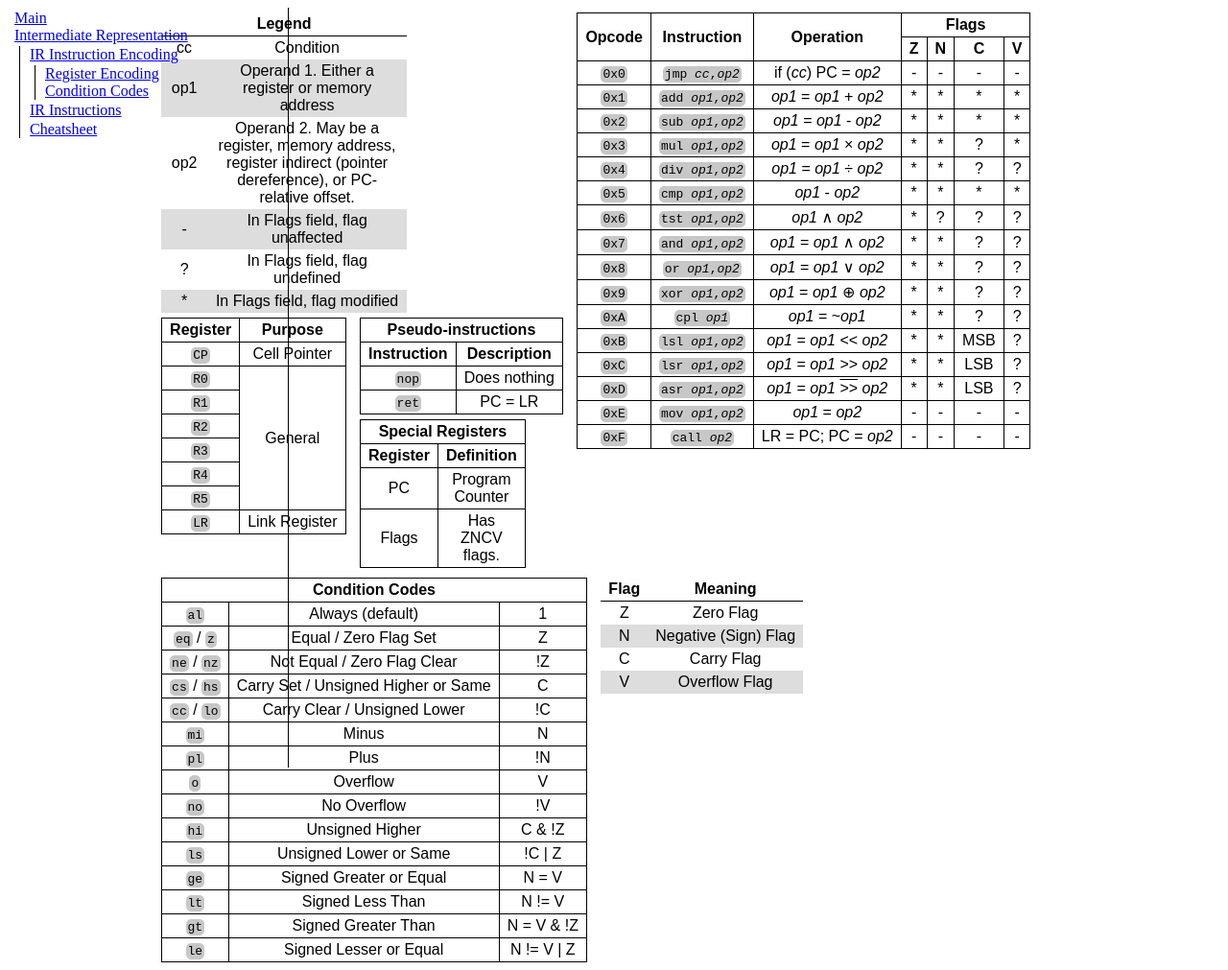
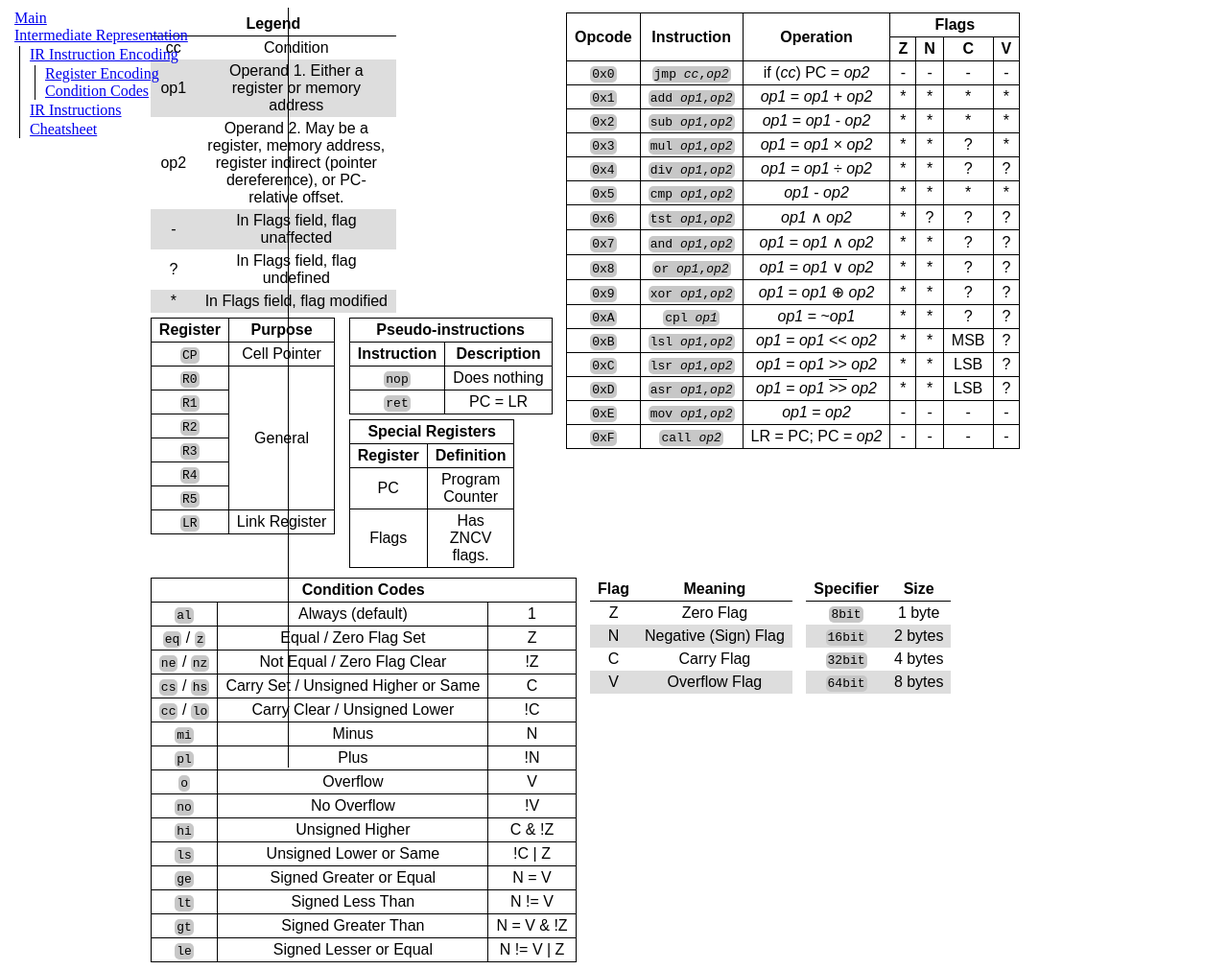
Before and after one commit to cailyn-baksh/abc, a plain HTML site: page cheatsheet.html in a window 1280 px wide. Shown: the whole page at 96% size. Drawn offline with Linux system fonts and the light colour scheme.

Commit message:
Document size specifier keywords (syntax is wip)

```diff
--- a/cheatsheet.html
+++ b/cheatsheet.html
@@ -442,6 +442,35 @@
 					</tbody>
 				</table>
 			</div>
+
+			<div>
+				<table class="list striped">
+					<thead>
+						<tr>
+							<th>Specifier</th>
+							<th>Size</th>
+						</tr>
+					</thead>
+					<tbody>
+						<tr>
+							<td><code>8bit</code></td>
+							<td>1 byte</td>
+						</tr>
+						<tr>
+							<td><code>16bit</code></td>
+							<td>2 bytes</td>
+						</tr>
+						<tr>
+							<td><code>32bit</code></td>
+							<td>4 bytes</td>
+						</tr>
+						<tr>
+							<td><code>64bit</code></td>
+							<td>8 bytes</td>
+						</tr>
+					</tbody>
+				</table>
+			</div>
 		</main>
 	</body>
 </html>
```
